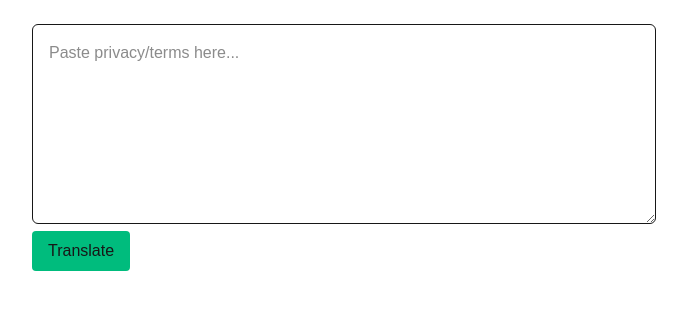
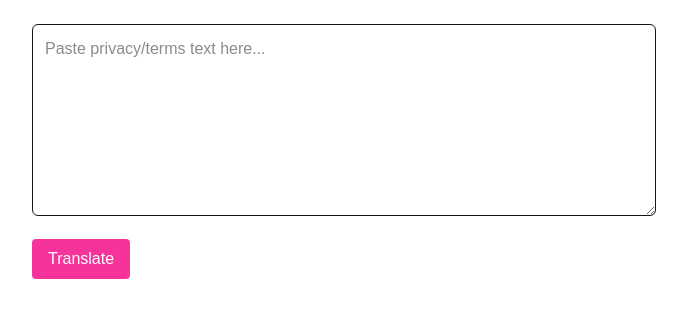
Before and after one commit to tusharathub/privacy-translator, a Next.js app: page / in a window 1280 px wide. Shown: the top 318 px of the page, without its empty margins (296-983 px from the left). Built offline with nearby package versions, Linux system fonts and the light colour scheme.

Commit message:
added lib/groq.ts

```diff
--- a/src/app/page.tsx
+++ b/src/app/page.tsx
@@ -6,14 +6,14 @@ export default function Home() {
   const [summary, setSummary] = useState<any>(null);
   const [loading, setLoading] = useState(false);
 
-  const handleSumbit = async (e: React.FormEvent) => {
+  const handleSubmit = async (e: React.FormEvent) => {
     e.preventDefault();
     setLoading(true);
 
     try {
-      const response = await fetch("/myendpont", {
+      const response = await fetch("/api/myendpoint", {
         method: "POST",
-        headers: { "Content-type": "application/json" },
+        headers: { "Content-Type": "application/json" },
         body: JSON.stringify({ text }),
       });
 
@@ -22,7 +22,7 @@ export default function Home() {
       const data = await response.json();
       setSummary(data);
     } catch (error) {
-      console.log("Error in sending data", error);
+      console.error("Error in sending data", error);
     } finally {
       setLoading(false);
     }
@@ -30,18 +30,46 @@ export default function Home() {
 
   return (
     <div className="p-6 max-w-2xl mx-auto">
-      <form onSubmit={handleSumbit} className="space y-4">
+      <form onSubmit={handleSubmit} className="space-y-4">
         <textarea
           value={text}
           onChange={(e) => setText(e.target.value)}
-          placeholder="Paste privacy/terms here..."
-          className="w-full h-50 p-4 border rounded-md"
+          placeholder="Paste privacy/terms text here..."
+          className="w-full h-48 p-3 border rounded-md"
           required
         />
-        <button type="submit" className= "px-4 py-2 rounded bg-emerald-500 hover:bg-emerald-800">
-          Translate
+        <button
+          type="submit"
+          className="px-4 py-2 rounded bg-pink-500 hover:bg-emerald-700 text-white"
+        >
+          {loading ? "Translating..." : "Translate"}
         </button>
       </form>
+
+      {summary && (
+        <div className="mt-6 space-y-4">
+          <div className="p-4 border rounded-md">
+            <h2 className="font-bold text-lg mb-2">Summary</h2>
+            <p>{summary.summary}</p>
+          </div>
+          <div className="p-4 border rounded-md">
+            <h2 className="font-bold text-lg mb-2">Risks</h2>
+            <ul className="list-disc ml-5 space-y-1">
+              {summary.risks?.map((risk: string, i: number) => (
+                <li key={i}>{risk}</li>
+              ))}
+            </ul>
+          </div>
+          <div className="p-4 border rounded-md">
+            <h2 className="font-bold text-lg mb-2">Tips</h2>
+            <ul className="list-disc ml-5 space-y-1">
+              {summary.tips?.map((tip: string, i: number) => (
+                <li key={i}>{tip}</li>
+              ))}
+            </ul>
+          </div>
+        </div>
+      )}
     </div>
   );
 }
--- /dev/null
+++ b/src/lib/groq.ts
@@ -0,0 +1,8 @@
+import OpenAI from "openai";
+
+const groq = new OpenAI({
+  apiKey: process.env.GROQ_API_KEY!,
+  baseURL: "https://api.groq.com/openai/v1",  // Groq's API Base URL
+});
+
+export default groq;
```
Also changed, not shown: package.json (+8 -6 lines), 1 other file (tests, documents, lock files or other folders).
